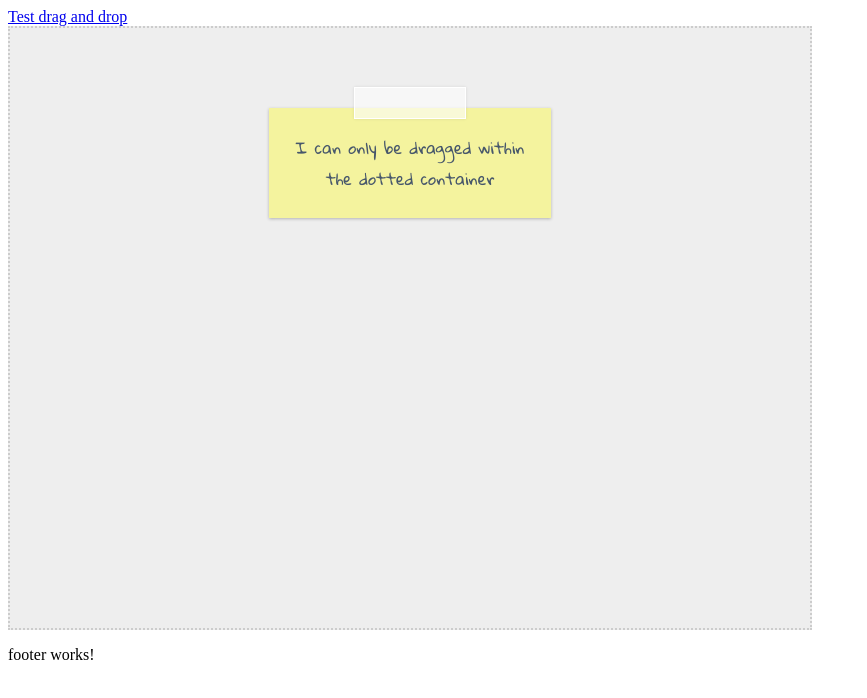
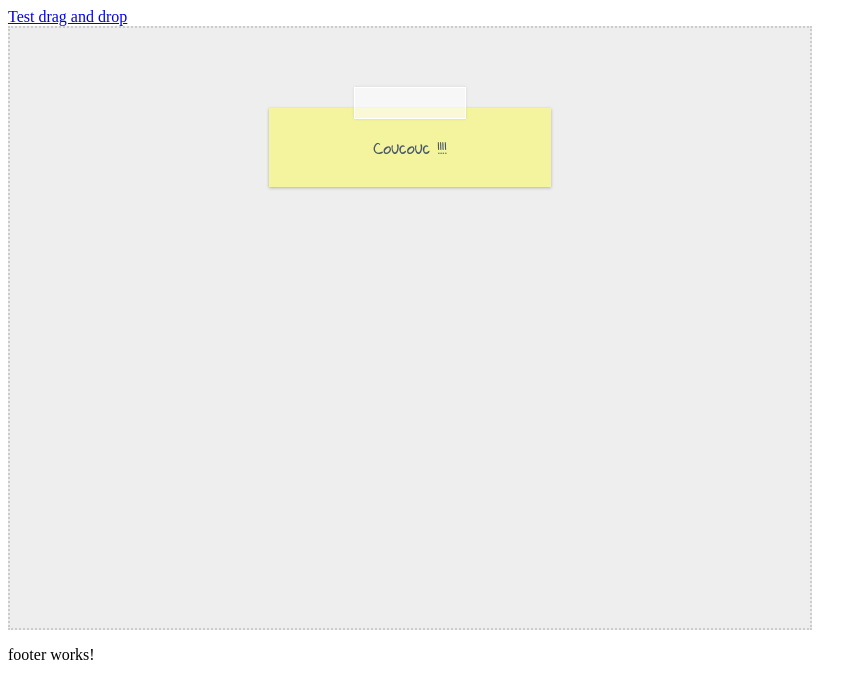
Before and after one commit to JulienBailly08/todoList, an Angular app: page / in a window 1280 px wide. Shown: the top 698 px of the page, without its empty margins (0-867 px from the left). Built offline with nearby package versions, Linux system fonts and the light colour scheme; a web font is replaced by a local one.

Commit message:
test ssh push

```diff
--- a/src/app/component/dragbox/dragbox.component.html
+++ b/src/app/component/dragbox/dragbox.component.html
@@ -1,5 +1,5 @@
 <div class="box">
     <div class="post-it" cdkDragBoundary=".box" cdkDrag>
-      <p class="sticky taped">I can only be dragged within the dotted container</p>
+      <p class="sticky taped">Coucouc !!!!</p>
     </div>
   </div>
```
